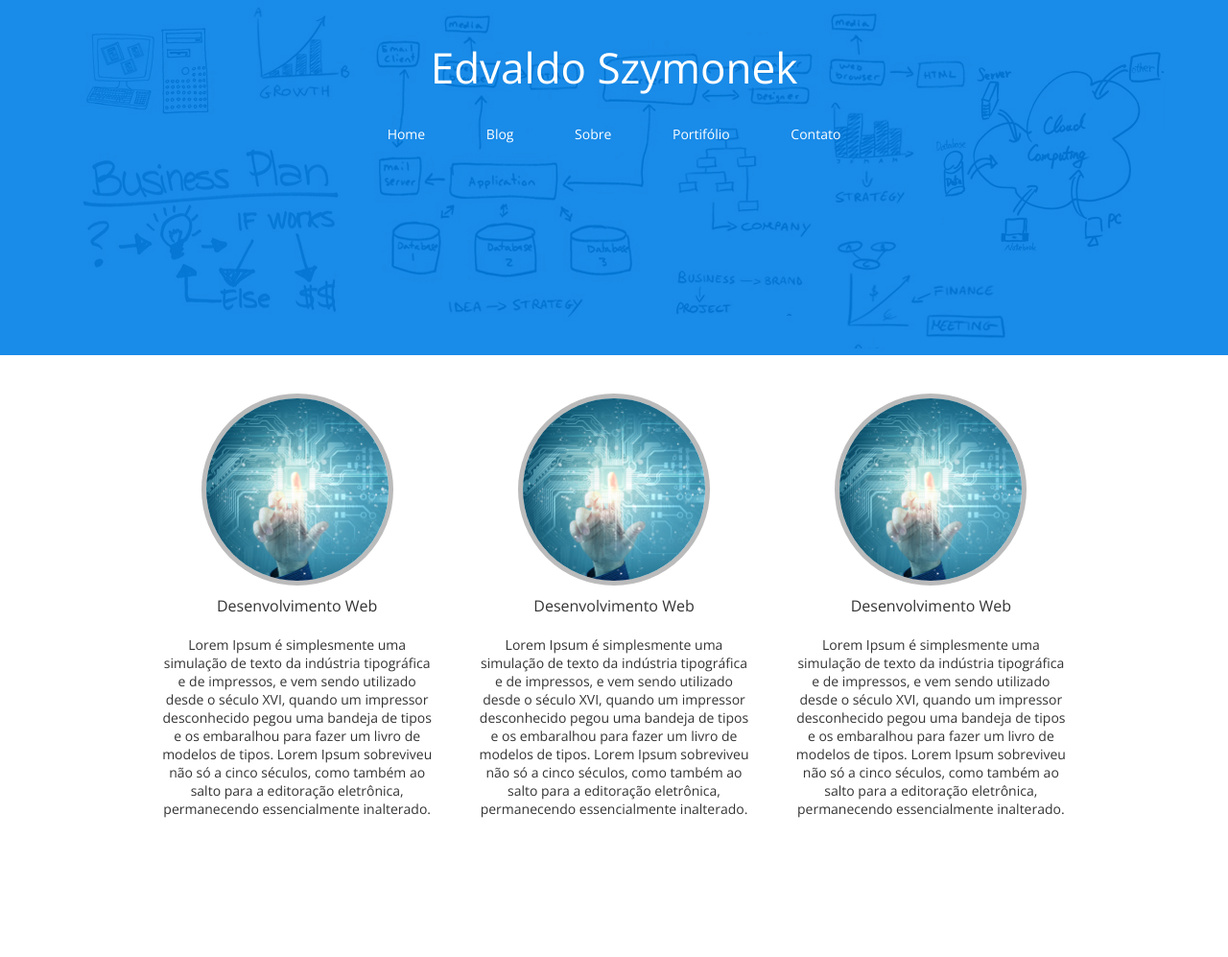
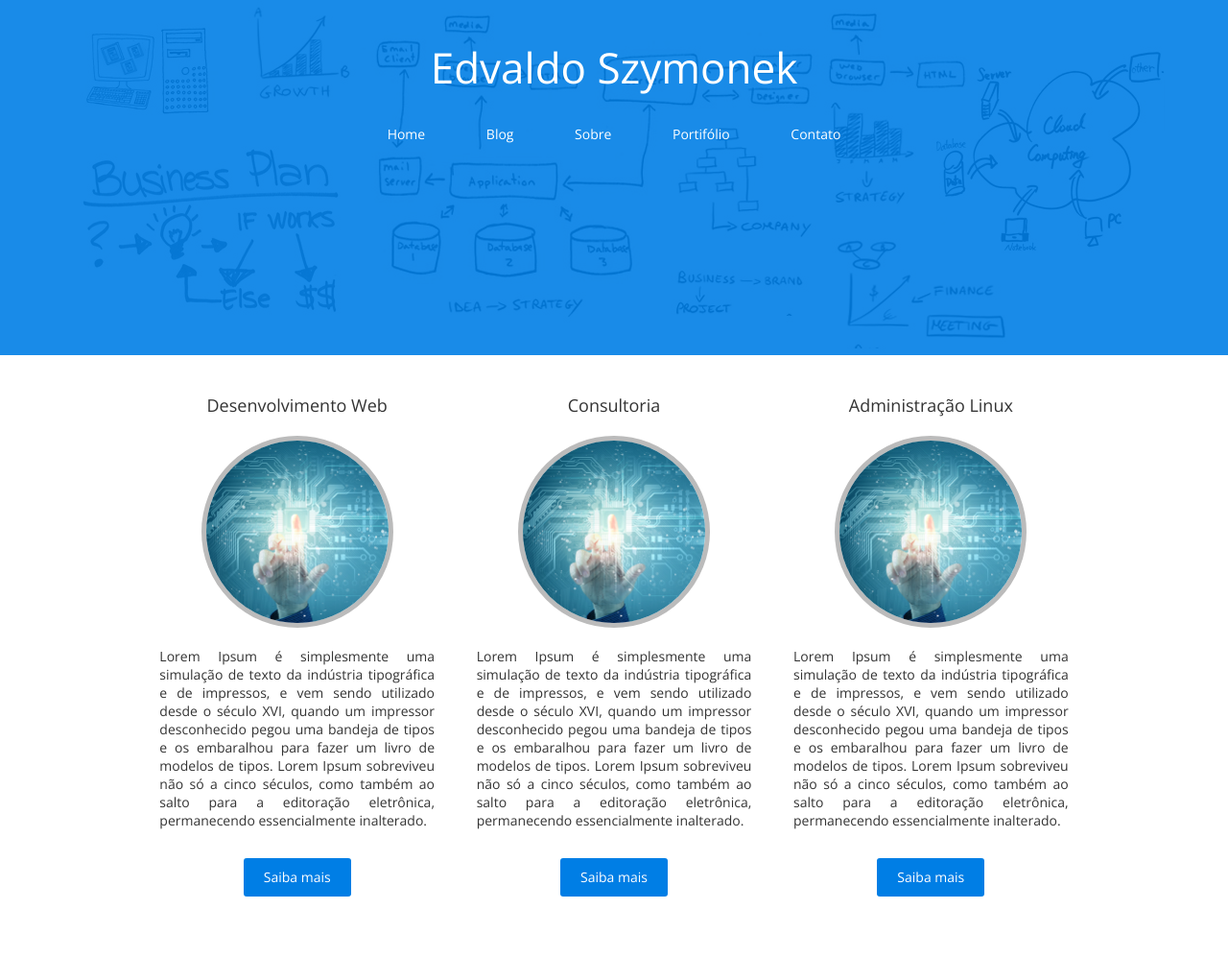
Before and after one commit to edvaldoszy/edvaldotsi.com, a PHP site: page / in a window 1280 px wide. Shown: the whole page at 96% size. Before the commit the page ends 852 px from the top, so only its background shows below. Run offline with PHP 8.4, Linux system fonts and the light colour scheme.

Commit message:
Botão Saiba mais

```diff
--- a/site/index.php
+++ b/site/index.php
@@ -31,19 +31,22 @@
 			<div class="content">
 				<div class="services text-center">
 					<div class="item">
+						<h2>Desenvolvimento Web</h2>
 						<img class="circle" src="/web/img/tecnologia.jpg" alt="">
-						<h2>Desenvolvimento Web</h2>
-						<p>Lorem Ipsum é simplesmente uma simulação de texto da indústria tipográfica e de impressos, e vem sendo utilizado desde o século XVI, quando um impressor desconhecido pegou uma bandeja de tipos e os embaralhou para fazer um livro de modelos de tipos. Lorem Ipsum sobreviveu não só a cinco séculos, como também ao salto para a editoração eletrônica, permanecendo essencialmente inalterado.</p>
+						<p class="text-justify">Lorem Ipsum é simplesmente uma simulação de texto da indústria tipográfica e de impressos, e vem sendo utilizado desde o século XVI, quando um impressor desconhecido pegou uma bandeja de tipos e os embaralhou para fazer um livro de modelos de tipos. Lorem Ipsum sobreviveu não só a cinco séculos, como também ao salto para a editoração eletrônica, permanecendo essencialmente inalterado.</p>
+						<a class="bt bt-more" href="#">Saiba mais</a>
 					</div>
 					<div class="item">
+						<h2>Consultoria</h2>
 						<img class="circle" src="/web/img/tecnologia.jpg" alt="">
-						<h2>Desenvolvimento Web</h2>
-						<p>Lorem Ipsum é simplesmente uma simulação de texto da indústria tipográfica e de impressos, e vem sendo utilizado desde o século XVI, quando um impressor desconhecido pegou uma bandeja de tipos e os embaralhou para fazer um livro de modelos de tipos. Lorem Ipsum sobreviveu não só a cinco séculos, como também ao salto para a editoração eletrônica, permanecendo essencialmente inalterado.</p>
+						<p class="text-justify">Lorem Ipsum é simplesmente uma simulação de texto da indústria tipográfica e de impressos, e vem sendo utilizado desde o século XVI, quando um impressor desconhecido pegou uma bandeja de tipos e os embaralhou para fazer um livro de modelos de tipos. Lorem Ipsum sobreviveu não só a cinco séculos, como também ao salto para a editoração eletrônica, permanecendo essencialmente inalterado.</p>
+						<a class="bt bt-more" href="#">Saiba mais</a>
 					</div>
 					<div class="item">
+						<h2>Administração Linux</h2>
 						<img class="circle" src="/web/img/tecnologia.jpg" alt="">
-						<h2>Desenvolvimento Web</h2>
-						<p>Lorem Ipsum é simplesmente uma simulação de texto da indústria tipográfica e de impressos, e vem sendo utilizado desde o século XVI, quando um impressor desconhecido pegou uma bandeja de tipos e os embaralhou para fazer um livro de modelos de tipos. Lorem Ipsum sobreviveu não só a cinco séculos, como também ao salto para a editoração eletrônica, permanecendo essencialmente inalterado.</p>
+						<p class="text-justify">Lorem Ipsum é simplesmente uma simulação de texto da indústria tipográfica e de impressos, e vem sendo utilizado desde o século XVI, quando um impressor desconhecido pegou uma bandeja de tipos e os embaralhou para fazer um livro de modelos de tipos. Lorem Ipsum sobreviveu não só a cinco séculos, como também ao salto para a editoração eletrônica, permanecendo essencialmente inalterado.</p>
+						<a class="bt bt-more" href="#">Saiba mais</a>
 					</div>
 				</div>
 			</div>
--- a/site/web/css/style.css
+++ b/site/web/css/style.css
@@ -79,7 +79,6 @@ body {
 .circle { border-radius: 50%; }
 .bt {
 	display: inline-block;
-	color: #333 !important;
 	height: 28px;
 	cursor: pointer;
 	padding: 0 8px;
@@ -187,8 +186,9 @@ textarea.tf {
 }
 
 .wrap-content .services .item h2 {
-	padding: 10px 0 0 0;
-	font-size: 16px;
+	/*padding: 10px 0 0 0;*/
+	padding: 0 0 20px 0;
+	font-size: 18px;
 }
 
 .wrap-content .services .item p {
@@ -196,6 +196,21 @@ textarea.tf {
 	font-size: 14px;
 }
 
+.wrap-content .services .item .bt-more {
+	color: #fff;
+	height: auto;
+	padding: 6px 20px;
+	margin: 30px 0 0 0;
+	background: #007ee5;
+}
+
+.wrap-content .services .item .bt-more:hover {
+	text-decoration: none;
+	background: #0a88f0;
+}
+
+/* RODAPE */
+
 .wrap-footer {
 	height: 90px;
 	padding: 20px 0 0 0;
```
